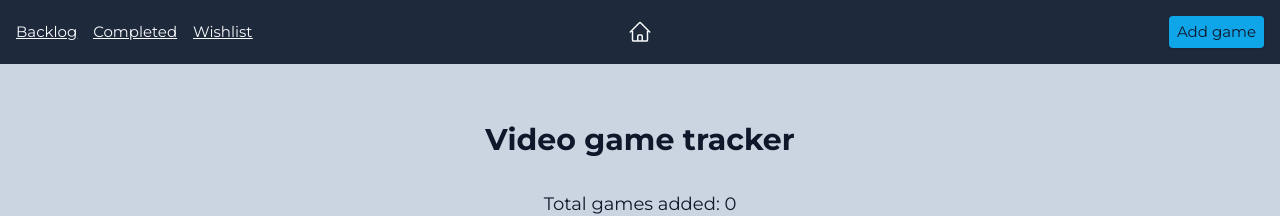
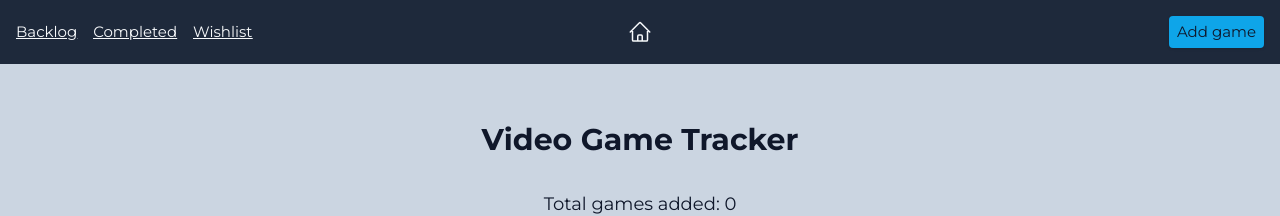
Before and after one commit to Inokus/video-game-tracker, a Vue app: page / in a window 1280 px wide. Shown: the top 216 px of the page. Built offline with nearby package versions, Linux system fonts and the light colour scheme.

Commit message:
content: capitalize title and header

```diff
--- a/index.html
+++ b/index.html
@@ -4,7 +4,7 @@
     <meta charset="UTF-8" />
     <link rel="icon" href="/favicon.ico" />
     <meta name="viewport" content="width=device-width, initial-scale=1.0" />
-    <title>Video game tracker</title>
+    <title>Video Game Tracker</title>
     <link rel="preconnect" href="https://fonts.googleapis.com" />
     <link rel="preconnect" href="https://fonts.gstatic.com" crossorigin />
     <link
--- a/src/views/HomeView.vue
+++ b/src/views/HomeView.vue
@@ -9,7 +9,7 @@ const gamesStore = useGamesStore();
     <div
       class="flex flex-col justify-center items-center gap-8 w-full h-full md:w-3/4 md:h-3/4 lg:w-2/3 lg:h-2/3 px-8 py-12"
     >
-      <h1 class="text-3xl font-bold text-center">Video game tracker</h1>
+      <h1 class="text-3xl font-bold text-center">Video Game Tracker</h1>
       <p class="text-lg">Total games added: {{ gamesStore.storedGames?.length }}</p>
       <div class="flex flex-col sm:flex-row gap-8 text-lg">
         <p>Backlog: {{ gamesStore.backlogGames?.length }}</p>
```
